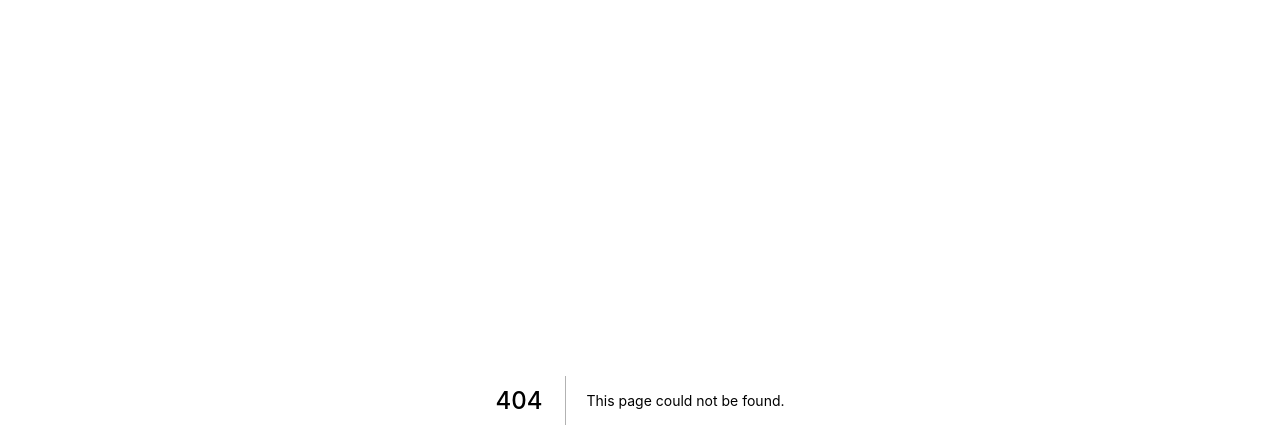
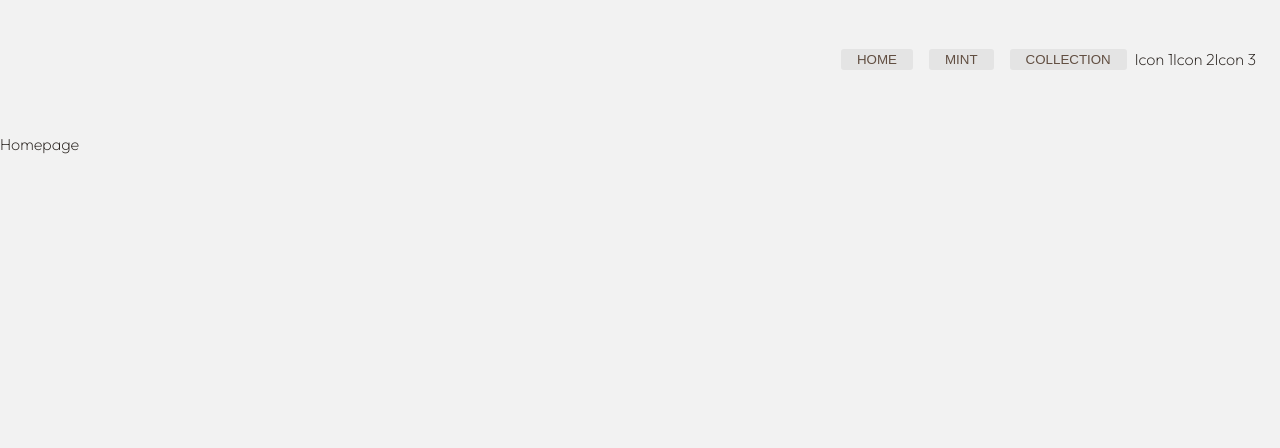
Before and after one commit to jmsandiegoo/howling_hustlers_dapp, a Next.js app: page /home in a window 1280 px wide. Before the commit this address had no page. Shown: the top 448 px of the page. Built offline with nearby package versions, Linux system fonts and the light colour scheme; a web font is replaced by a local one.

Commit message:
Basic Layout and Navbar

```diff
--- a/components/Button.module.css
+++ b/components/common/Button.module.css
@@ -12,7 +12,7 @@
 }
 
 .button--sm {
-  padding: 0.1rem;
+  padding: 0.2rem 1rem;
 }
 
 .button--md {
@@ -34,8 +34,10 @@
 }
 
 .button--menu {
-  background-color: var(--color-kabul);
-  color: var(--color-contrast);
+  background-color: #e4e4e4;
+  color: var(--color-kabul);
+
+  filter: none;
 }
 
 .button--menu .active {
--- a/components/Button.tsx
+++ b/components/common/Button.tsx
@@ -1,16 +1,18 @@
 import cn from "classnames";
 import styles from "./Button.module.css";
+import type { otherClassNames } from "../../types";
 
 type Size = "sm" | "md" | "lg";
-type Color = "primary" | "secondary" | string;
+type Type = "primary" | "secondary" | string;
 
 interface ButtonProps {
   size: Size;
-  color: Color;
+  type: Type;
+  otherClassNames?: otherClassNames;
   children: React.ReactNode;
 }
 
-const Button = ({ size, color, children }: ButtonProps) => {
+const Button = ({ size, type, otherClassNames, children }: ButtonProps) => {
   return (
     <button
       className={cn({
@@ -18,8 +20,10 @@ const Button = ({ size, color, children }: ButtonProps) => {
         [styles["button--sm"]]: size === "sm",
         [styles["button--md"]]: size === "md",
         [styles["button--lg"]]: size === "lg",
-        [styles["button--primary"]]: color === "primary",
-        [styles["button--secondary"]]: color === "secondary",
+        [styles["button--primary"]]: type === "primary",
+        [styles["button--secondary"]]: type === "secondary",
+        [styles["button--menu"]]: type === "menu",
+        ...otherClassNames,
       })}
     >
       {children}
--- /dev/null
+++ b/components/layout/MainPageLayout.tsx
@@ -0,0 +1,17 @@
+import Navbar from "../navbar/Navbar";
+
+interface MainPageLayoutProps {
+  children: React.ReactNode;
+}
+
+const MainPageLayout = ({ children }: MainPageLayoutProps) => {
+  return (
+    <div>
+      <header></header>
+      <Navbar />
+      <main>{children}</main>
+    </div>
+  );
+};
+
+export default MainPageLayout;
--- /dev/null
+++ b/components/navbar/Navbar.module.css
@@ -0,0 +1,27 @@
+.main-navbar {
+  display: flex;
+  justify-content: space-between;
+  max-width: var(--max-content-width);
+  margin: 0 auto;
+  padding: 1.5rem;
+}
+
+.main-navbar > div {
+  display: flex;
+}
+
+.main-navbar__links,
+.main-navbar__socials {
+  display: flex;
+  align-items: center;
+  list-style: none;
+  user-select: none;
+}
+
+.main-navbar__socials {
+  padding-left: 0;
+}
+
+.main-navbar__links li {
+  padding: 0.5rem;
+}
--- /dev/null
+++ b/components/navbar/Navbar.tsx
@@ -0,0 +1,47 @@
+import Image from "next/image";
+import Link from "next/link";
+import Button from "../common/Button";
+import styles from "./Navbar.module.css";
+
+const Navbar = () => {
+  return (
+    <nav className={styles["main-navbar"]}>
+      {/* TODO HH Logo */}
+      <a></a>
+      <div>
+        <ul className={styles["main-navbar__links"]}>
+          {[
+            { label: "Home", pathName: "/home" },
+            { label: "Mint", pathName: "/mint" },
+            { label: "Collection", pathName: "/collection" },
+          ].map((e, i) => {
+            return (
+              <li
+                key={i}
+                onClick={() => {}}
+                // className={
+                //   location.pathname === e.pathName ? "active" : undefined
+                // }
+              >
+                <Link href={e.pathName}>
+                  <a>
+                    <Button size="sm" type="menu">
+                      {e.label}
+                    </Button>
+                  </a>
+                </Link>
+              </li>
+            );
+          })}
+        </ul>
+        <ul className={styles["main-navbar__socials"]}>
+          <li>Icon 1</li>
+          <li>Icon 2</li>
+          <li>Icon 3</li>
+        </ul>
+      </div>
+    </nav>
+  );
+};
+
+export default Navbar;
--- /dev/null
+++ b/pages/home.tsx
@@ -0,0 +1,12 @@
+import type { NextPage } from "next";
+import MainPageLayout from "../components/layout/MainPageLayout";
+
+const HomePage: NextPage = () => {
+  return (
+    <MainPageLayout>
+      <p>Homepage</p>
+    </MainPageLayout>
+  );
+};
+
+export default HomePage;
--- /dev/null
+++ b/types.ts
@@ -0,0 +1,6 @@
+// can have multiple className:boolean
+// e.g. {button: true, button-primary: true}
+
+export interface otherClassNames {
+  className: boolean;
+}
```
Also changed, not shown: pages/index.module.css (+5 -5 lines), pages/index.tsx (+8 -8 lines), components/common/Text.module.css (renamed from components/Text.module.css), components/common/Text.tsx (renamed from components/Text.tsx).
